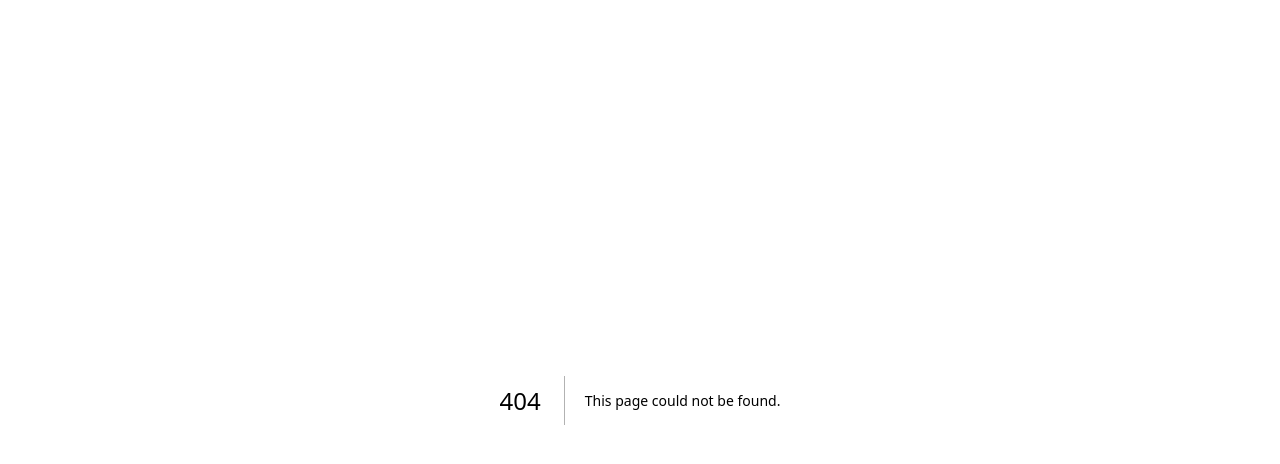
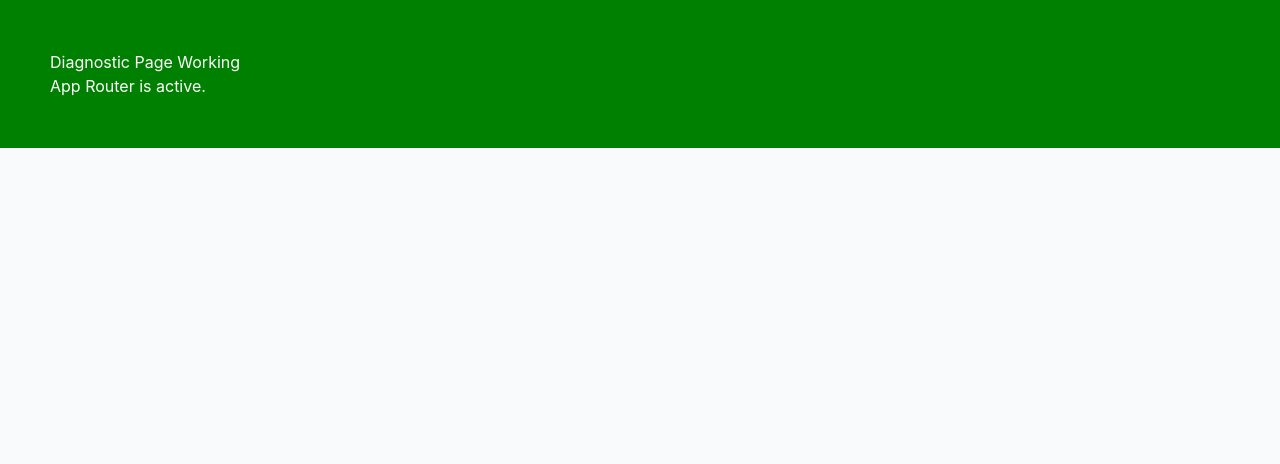
Before and after one commit to bbtswags-afk/teachhub-nigeria, a Next.js app: page /diag in a window 1280 px wide. Before the commit this address had no page. Shown: the top 464 px of the page. Built offline with nearby package versions, Linux system fonts and the light colour scheme.

Commit message:
Debug: Add diagnostic route

```diff
--- /dev/null
+++ b/app/diag/page.tsx
@@ -0,0 +1,8 @@
+export default function DiagPage() {
+    return (
+        <div style={{ padding: 50, background: 'green', color: 'white' }}>
+            <h1>Diagnostic Page Working</h1>
+            <p>App Router is active.</p>
+        </div>
+    )
+}
```
